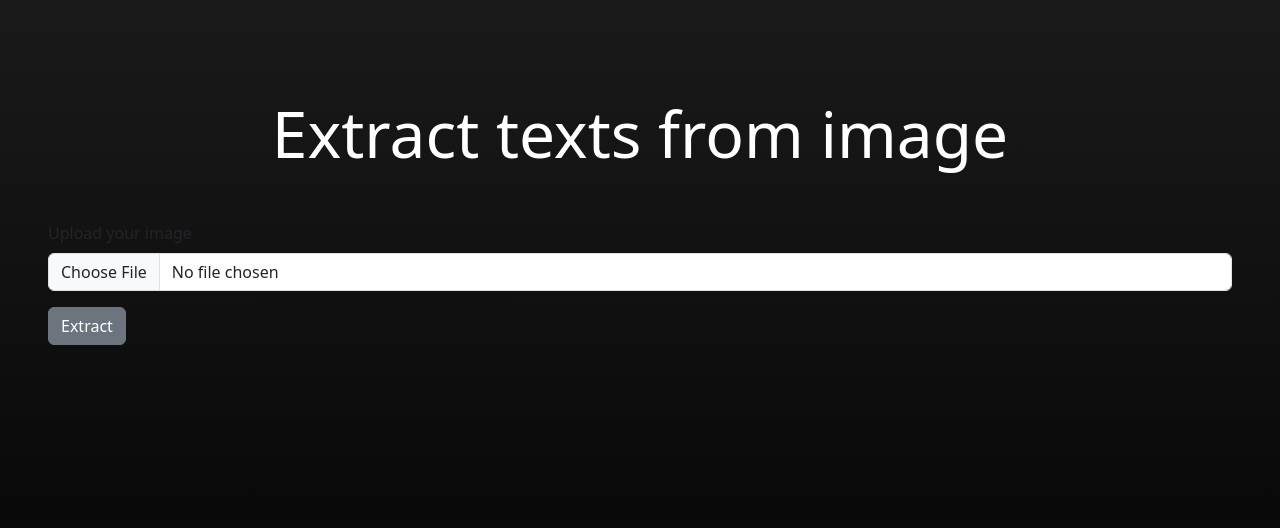
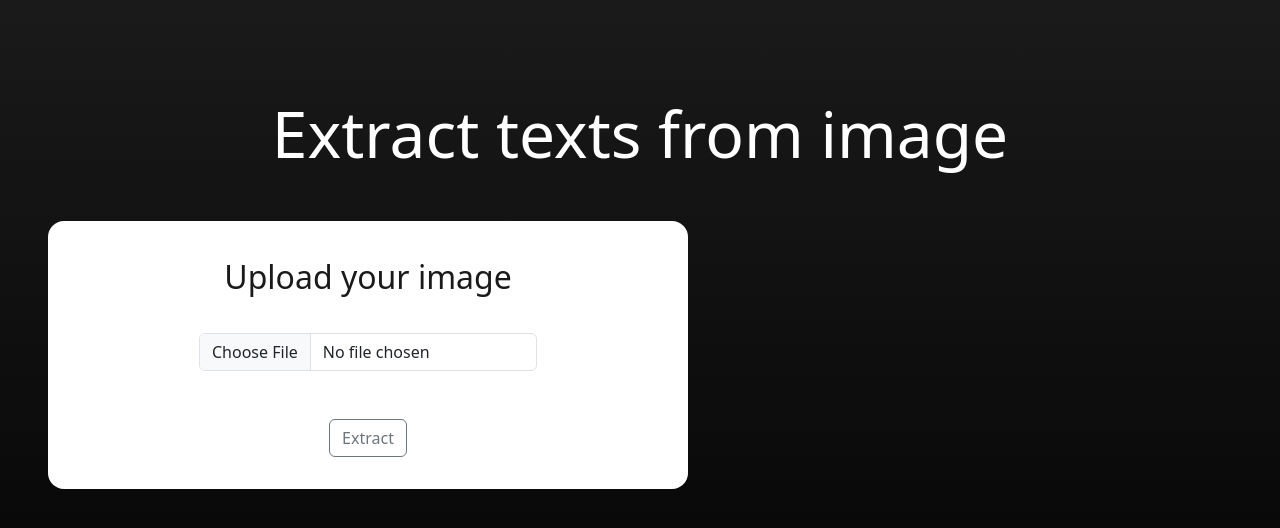
Before and after one commit to jovitor098/extract-text-front, a Next.js app: page / in a window 1280 px wide. Shown: the top 528 px of the page. Built offline with nearby package versions, Linux system fonts and the light colour scheme.

Commit message:
feature: add styles to form

```diff
--- a/src/components/form/index.tsx
+++ b/src/components/form/index.tsx
@@ -1,5 +1,6 @@
 import { FormEvent } from "react";
 import { Button, Form, FormGroup, Input, Label } from "reactstrap";
+import styles from "./styles.module.scss";
 
 interface props {
     handlerSubmit: (ev: FormEvent<HTMLFormElement>) => void;
@@ -7,12 +8,12 @@ interface props {
 
 export default function FormImage({ handlerSubmit }: props) {
     return (
-        <Form onSubmit={handlerSubmit}>
+        <Form onSubmit={handlerSubmit} className={styles.form}>
             <FormGroup>
-                <Label htmlFor="upload_image">Upload your image</Label>
+                <Label htmlFor="upload_image" className={styles.label}>Upload your image</Label>
                 <Input type="file" id="upload_image" name="upload_image" />
             </FormGroup>
-            <Button type="submit">Extract</Button>
+            <Button outline className={styles.button} type="submit">Extract</Button>
         </Form>
     );
 }
--- /dev/null
+++ b/src/components/form/styles.module.scss
@@ -0,0 +1,19 @@
+.form {
+    background-color: white;
+    display: flex;
+    flex-direction: column;
+    gap: 2rem;
+    align-items: center;
+    justify-content: space-evenly;
+    text-align: center;
+
+    border-radius: 1rem;
+    padding: 2rem;
+    max-width: 40rem;
+}
+
+.label {
+    font-size: 2rem;
+    color: #1a1a1a;
+    margin-bottom: 2rem;
+}
```
